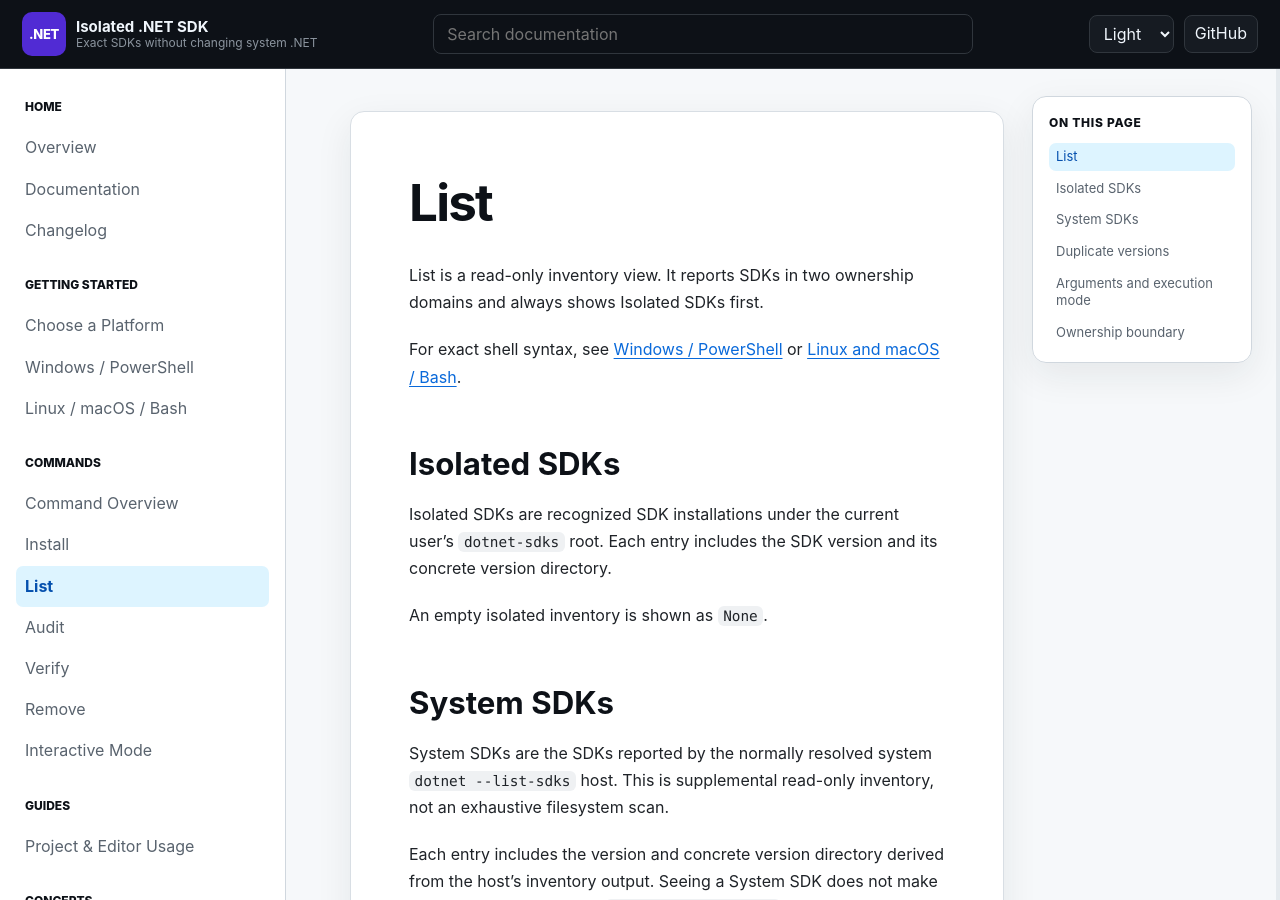
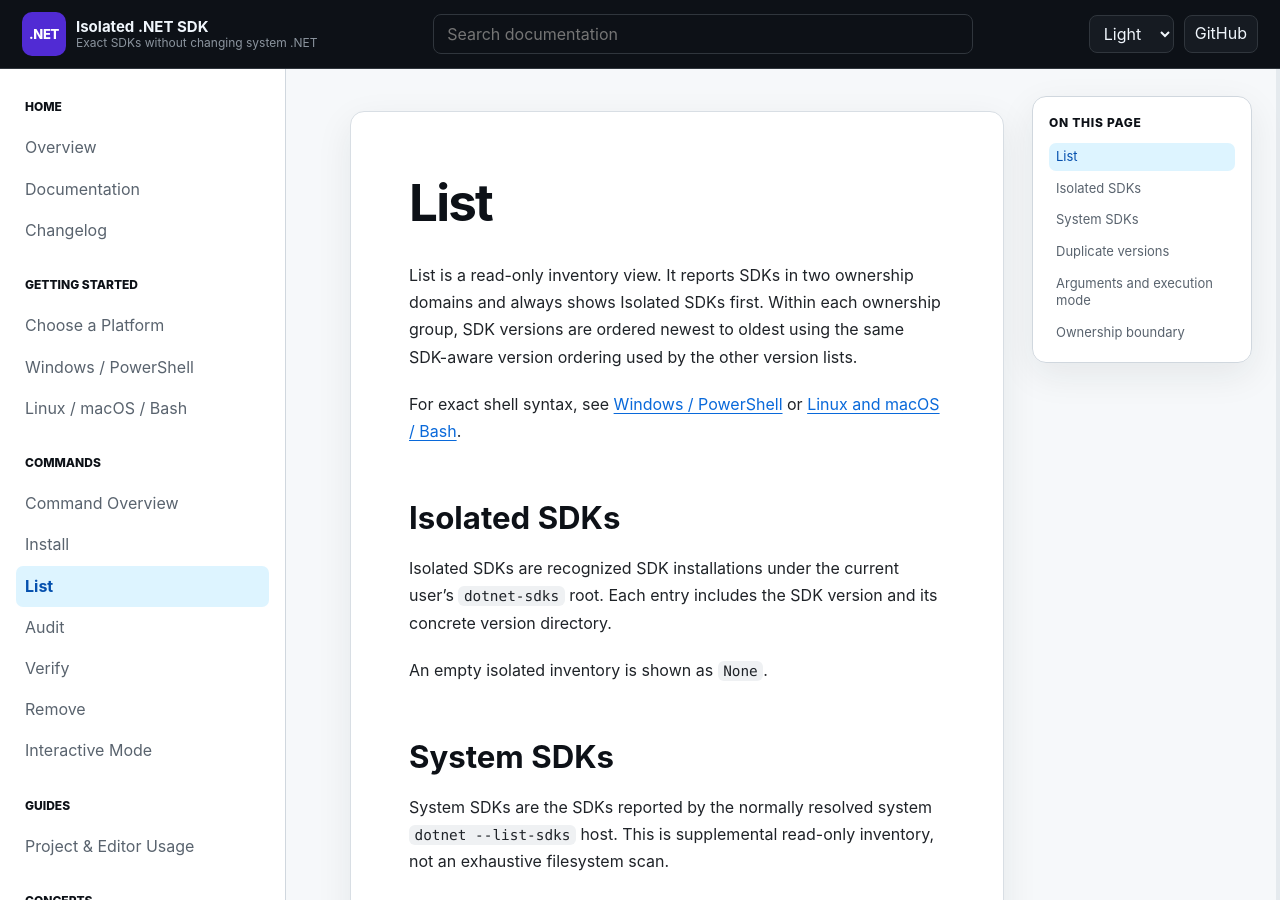
Before and after one commit to infoconex/isolated-dotnet-sdk, a Jekyll site: the page built from docs/commands/list.md, in a window 1280 px wide and 900 px high. Built offline with Jekyll 4.4.1, drawn with Linux system fonts in a browser that asks for light colours; our own code applies the rules of GitHub Pages for plain Markdown files.

Commit message:
docs: document newest-first SDK version lists

```diff
--- a/docs/commands/list.md
+++ b/docs/commands/list.md
@@ -1,6 +1,6 @@
 # List
 
-List is a read-only inventory view. It reports SDKs in two ownership domains and always shows Isolated SDKs first.
+List is a read-only inventory view. It reports SDKs in two ownership domains and always shows Isolated SDKs first. Within each ownership group, SDK versions are ordered newest to oldest using the same SDK-aware version ordering used by the other version lists.
 
 For exact shell syntax, see [Windows / PowerShell](../getting-started/windows-powershell.md#list-installed-sdks) or [Linux and macOS / Bash](../getting-started/linux-macos-bash.md#list-installed-sdks).
 
```
